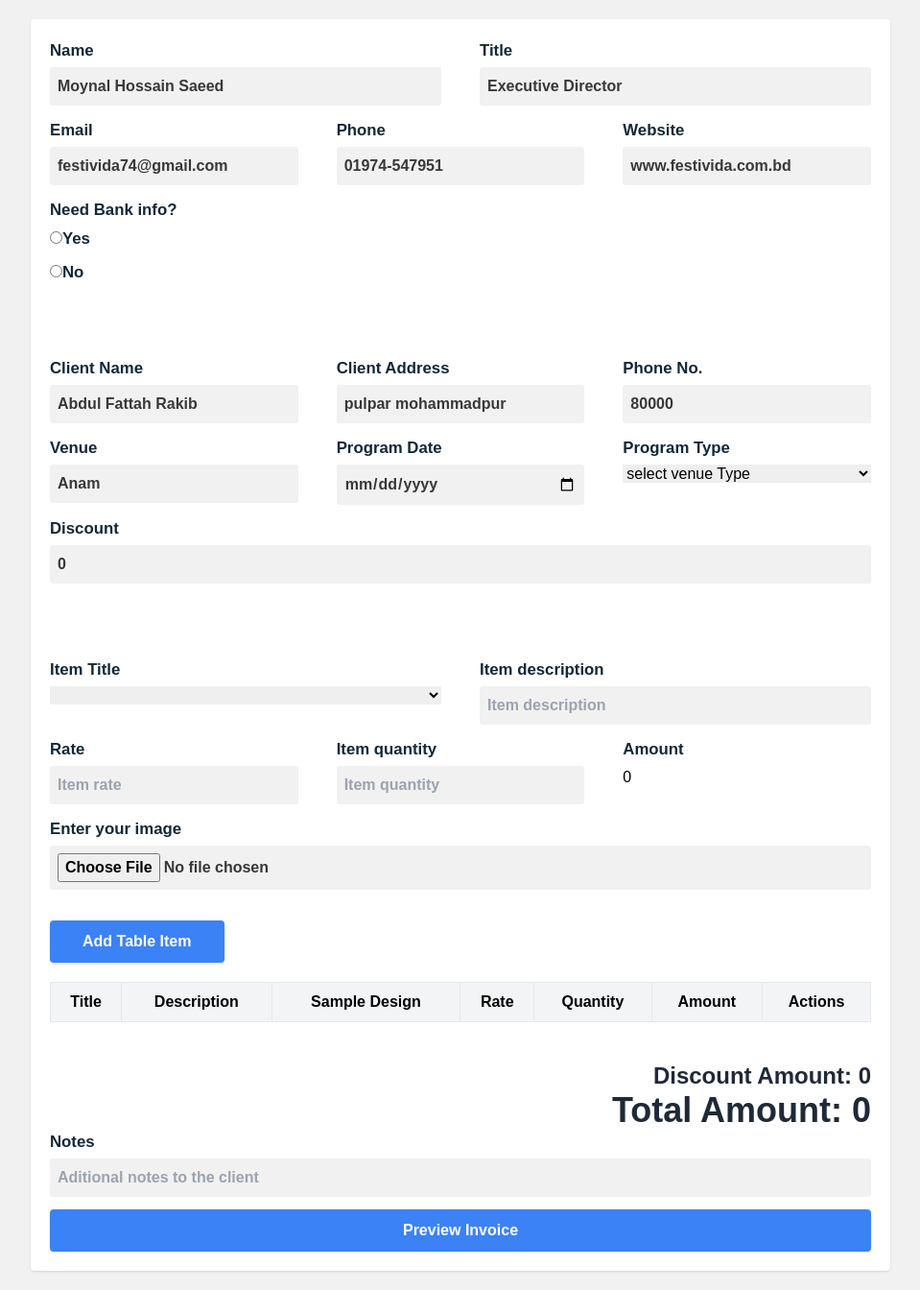
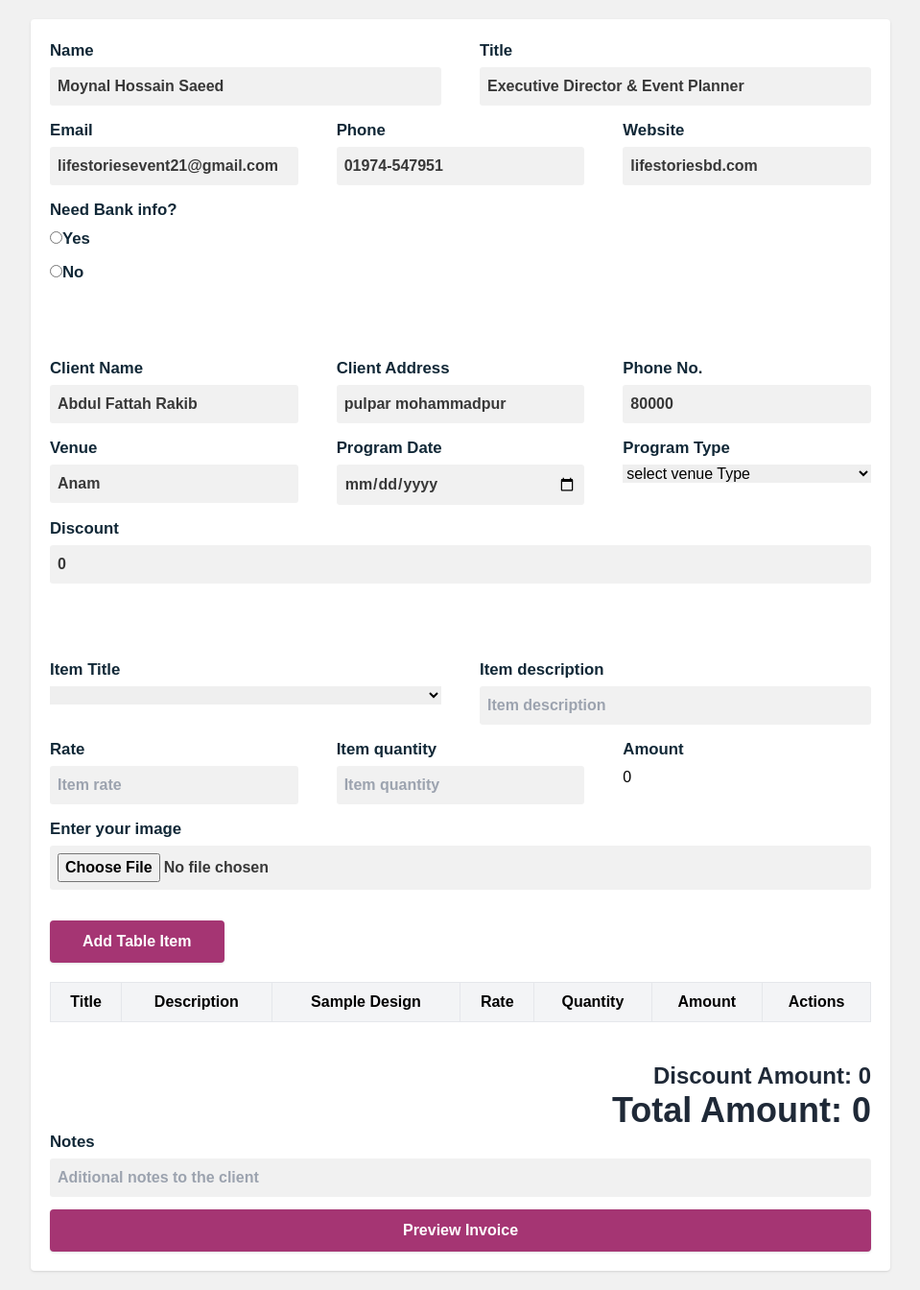
Before and after one commit to rikitoaf/inovice, a React (Create React App) app: page /home in a window 1280 px wide. Shown: the whole page at 96% size, without its empty margins (160-1119 px from the left). Built offline with nearby package versions, Linux system fonts and the light colour scheme; sample sign-in values are in the browser's storage.

Commit message:
lifestories quotation update

```diff
--- a/package.json
+++ b/package.json
@@ -1,5 +1,6 @@
 {
   "name": "quotient",
+  "homepage": "https://festivida.net",
   "version": "0.1.0",
   "private": true,
   "dependencies": {
--- a/src/components/HomePage.js
+++ b/src/components/HomePage.js
@@ -1,7 +1,7 @@
 
 import '../App.css';
 import {useState, useRef} from "react";
-import logo from "../assets/festivida.png";
+import logo from "../assets/lifestories.png";
 
 import ClientDetails from './ClientDetails';
 import Dates from './Dates';
@@ -28,11 +28,11 @@ function HomePage() {
 
   const [showField, setShowField] = useState(false);
   const [name, setName] = useState("Moynal Hossain Saeed")
-  const [address, setAddress] = useState("Executive Director")
-  const [email, setEmail] = useState("festivida74@gmail.com")
+  const [address, setAddress] = useState("Executive Director & Event Planner")
+  const [email, setEmail] = useState("lifestoriesevent21@gmail.com")
   const [phone, setPhone] = useState("01974-547951")
   const [bankname, setBankName] = useState("Premiere Bank")
-  const [website, setWebsite] = useState("www.festivida.com.bd")
+  const [website, setWebsite] = useState("lifestoriesbd.com")
   const [bankaccountnumber, setBankAccountNumber] = useState("88888-88888-00000")
   const [clientname, setClientName] = useState("Abdul Fattah Rakib")
   const [clientaddress, setClientAddress] = useState("pulpar mohammadpur")
@@ -103,7 +103,7 @@ function HomePage() {
 
 
       </div>
-      <button onClick = {()=> setShowInvoice(false)} className='bg-blue-500 text-white font-bold py-2 px-8 rounded shadow border-2 border-blue-500 hover:bg-transparent hover:text-blue-500 transition-all duration-300 mt-5'>Edit Information</button>
+      <button onClick = {()=> setShowInvoice(false)} className='bg-[#A53573] text-white font-bold py-2 px-8 rounded shadow border-2 border-[#A53573] hover:bg-transparent hover:text-[#A53573] transition-all duration-300 mt-5'>Edit Information</button>
       </>
       : (
         <>
@@ -304,7 +304,7 @@ function HomePage() {
         <input type="notes" cols = "30" rows = "10" name = "text" id = "notes" placeholder='Aditional notes to the client' autoComplete='off'
         value={notes} onChange={(e) => setNotes(e.target.value)}/>
 
-        <button onClick= {(e)=> setShowInvoice(true)}className='bg-blue-500 text-white font-bold py-2 px-8 rounded shadow border-2 border-blue-500 hover:bg-transparent hover:text-blue-500 transition-all duration-300'>Preview Invoice</button>
+        <button onClick= {(e)=> setShowInvoice(true)}className='bg-[#A53573] text-white font-bold py-2 px-8 rounded shadow border-2 border-[#A53573] hover:bg-transparent hover:text-[#A53573] transition-all duration-300'>Preview Invoice</button>
        </div>
         </>)
       }
--- a/src/components/LoginPage.js
+++ b/src/components/LoginPage.js
@@ -9,7 +9,7 @@ const LoginPage = () => {
     const handleLogin = (e) => {
         e.preventDefault();
         // Dummy authentication logic
-        if (username === "user" && password === "password") {
+        if (username === "lifestories" && password === "password") {
             localStorage.setItem("isAuthenticated", "true");
             navigate("/home"); // Use navigate instead of history.push
         } else {
@@ -42,11 +42,11 @@ const LoginPage = () => {
                     />
                 </label>
             </div>
-            <button type="submit" className="w-full bg-blue-500 text-white p-2 rounded">
+            <button type="submit" className="w-full bg-[#A53573] text-white p-2 rounded">
                 Login
             </button>
             <footer className="mt-4 text-center">
-                <p>© 2023 Agventure Consultancy</p>
+                <p>©2024 Agventure Consultancy</p>
             </footer>
         </form>
     );
--- a/src/components/TableForm.js
+++ b/src/components/TableForm.js
@@ -152,7 +152,7 @@ export default function TableForm({selectedTitle, setSelectedTitle, description,
           <input type="file" onChange={handleChange} />
 
       </div>
-      <button className= "bg-blue-500 text-white font-bold py-2 px-8 rounded shadow border-2 border-blue-500 hover:bg-transparent hover:text-blue-500 transition-all duration-300 my-5"type='submit'>{isEditing ? "Editing Item" : "Add Table Item"}</button>
+      <button className= "bg-[#A53573] text-white font-bold py-2 px-8 rounded shadow border-2 border-[#A53573] hover:bg-transparent hover:text-[#A53573] transition-all duration-300 my-5"type='submit'>{isEditing ? "Editing Item" : "Add Table Item"}</button>
       </form>
 
       <table width = "100%" className=' mb-10'>
```
Also changed, not shown: src/assets/lifestories.png (added).
